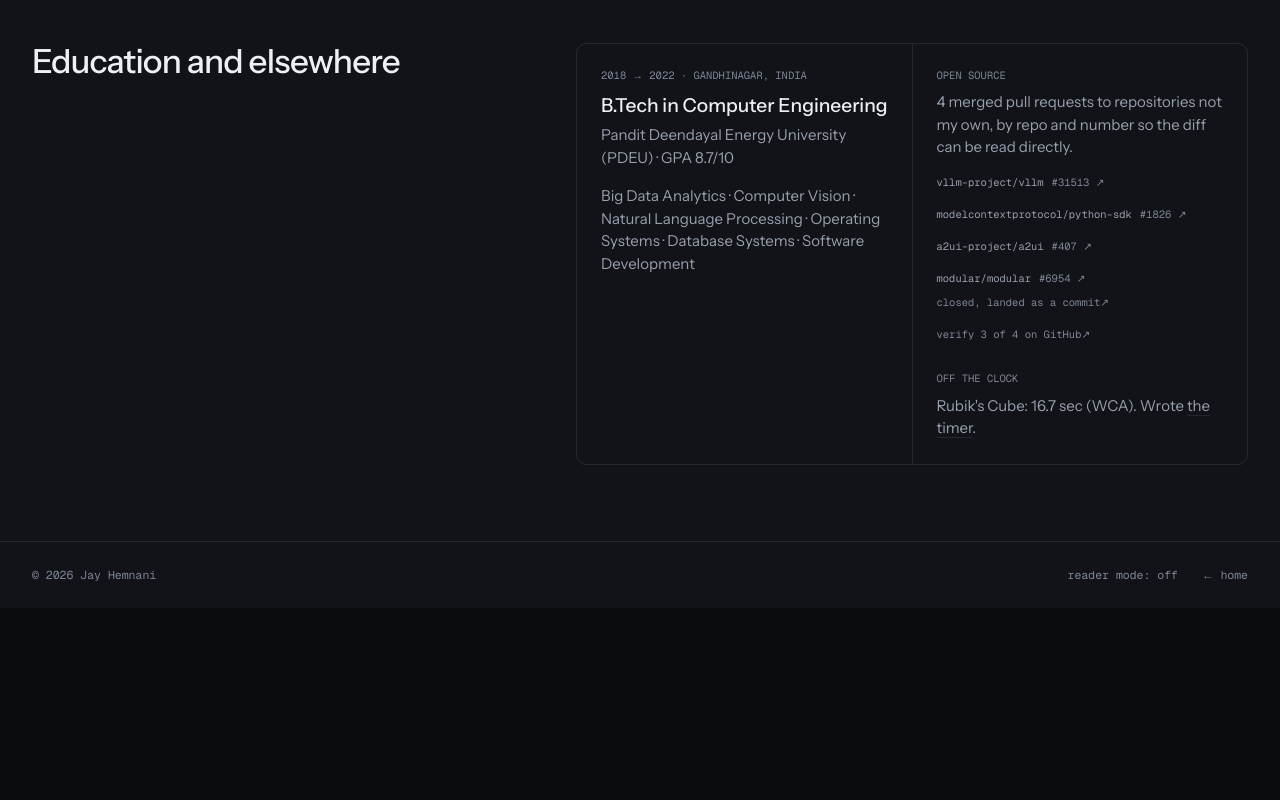
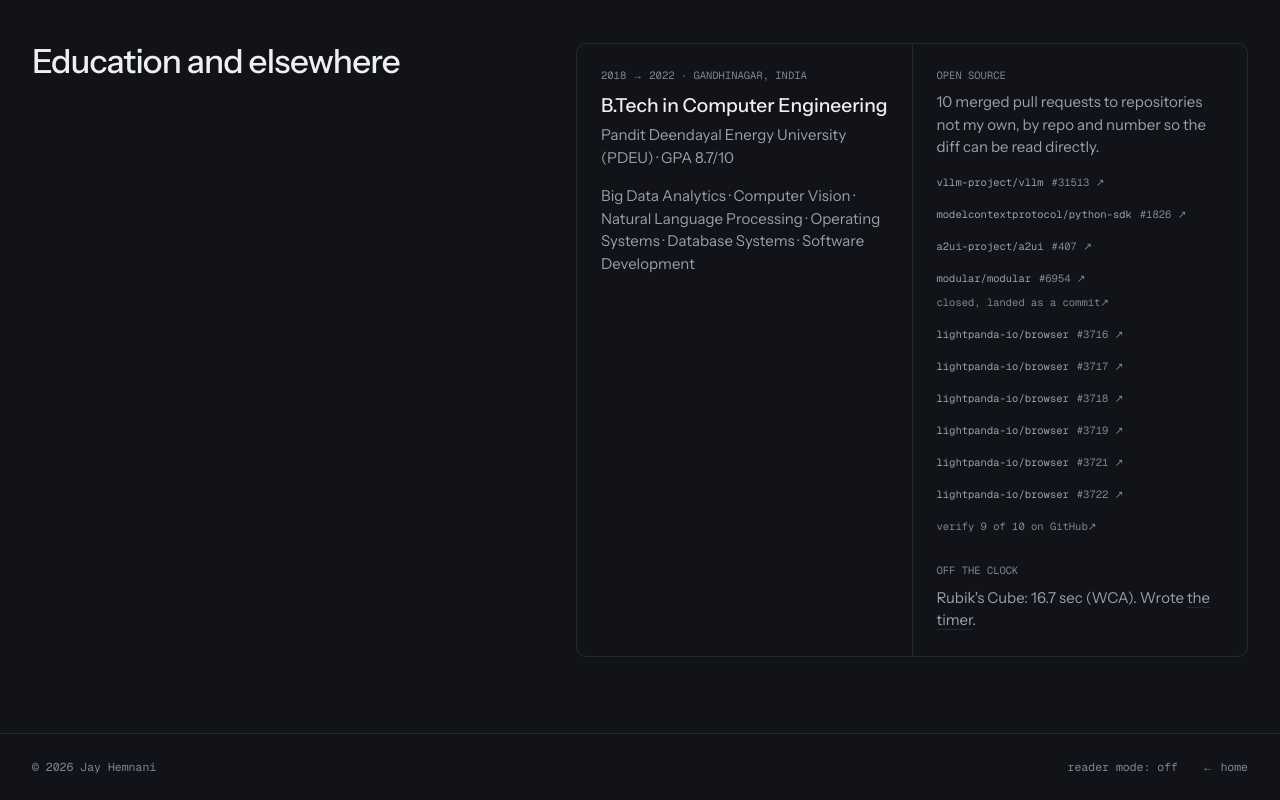
Before and after one commit to jayhemnani9910/personal-website, a Next.js app: page /resume in a window 1280 px wide. Shown: the part 2476-3276 px from the top of the page. Before the commit the page ends 3084 px from the top, so only its background shows below. Built offline with nearby package versions, Linux system fonts and the light colour scheme.

Commit message:
Add the six merged Lightpanda pull requests
Lightpanda merged #3716-#3719, #3721 and #3722 on 2026-10-03. The
verify search now lists each repo once.

```diff
--- a/src/data/home.ts
+++ b/src/data/home.ts
@@ -236,6 +236,12 @@ export const MERGED_PRS: { repo: string; number: string; href: string; landed?:
     href: "https://github.com/modular/modular/pull/6954",
     landed: "https://github.com/modular/modular/commit/39b94179d6c9c5be6334888f119fcb51469c3ad0",
   },
+  { repo: "lightpanda-io/browser", number: "#3716", href: "https://github.com/lightpanda-io/browser/pull/3716" },
+  { repo: "lightpanda-io/browser", number: "#3717", href: "https://github.com/lightpanda-io/browser/pull/3717" },
+  { repo: "lightpanda-io/browser", number: "#3718", href: "https://github.com/lightpanda-io/browser/pull/3718" },
+  { repo: "lightpanda-io/browser", number: "#3719", href: "https://github.com/lightpanda-io/browser/pull/3719" },
+  { repo: "lightpanda-io/browser", number: "#3721", href: "https://github.com/lightpanda-io/browser/pull/3721" },
+  { repo: "lightpanda-io/browser", number: "#3722", href: "https://github.com/lightpanda-io/browser/pull/3722" },
 ];
 
 /**
@@ -245,7 +251,7 @@ export const MERGED_PRS: { repo: string; number: string; href: string; landed?:
  * marks merged, so not #6954: see the Copybara note on MERGED_PRS.
  */
 export const MERGED_PRS_SEARCH = `https://github.com/search?q=${encodeURIComponent(
-  ["is:pr", "is:merged", "author:jayhemnani9910", ...MERGED_PRS.map((pr) => `repo:${pr.repo}`)].join(" "),
+  ["is:pr", "is:merged", "author:jayhemnani9910", ...new Set(MERGED_PRS.map((pr) => `repo:${pr.repo}`))].join(" "),
 )}&type=pullrequests`;
 
 /** How many of MERGED_PRS that search finds, e.g. "3 of 4". */
```
Also changed, not shown: 1 other file (tests, documents, lock files or other folders).
